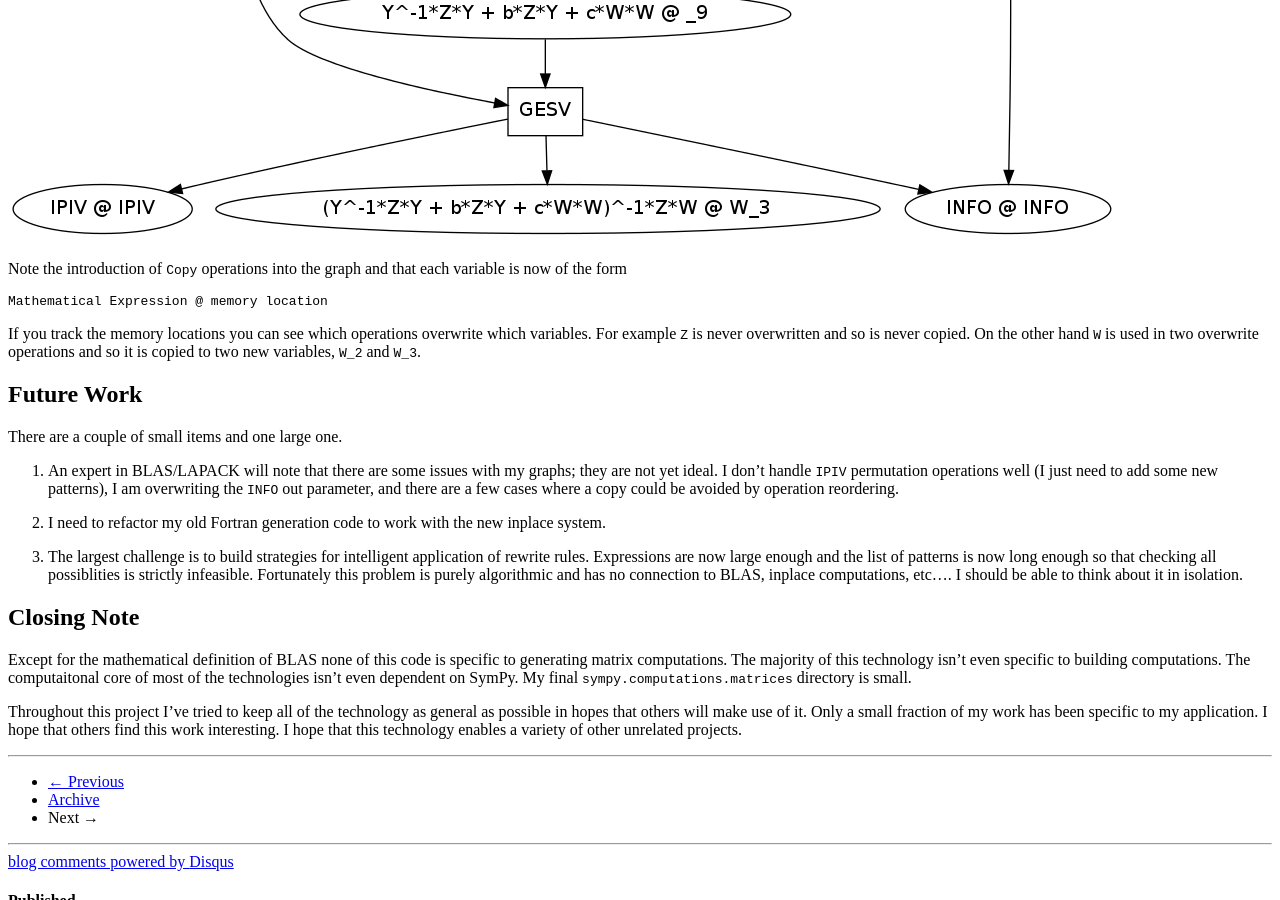
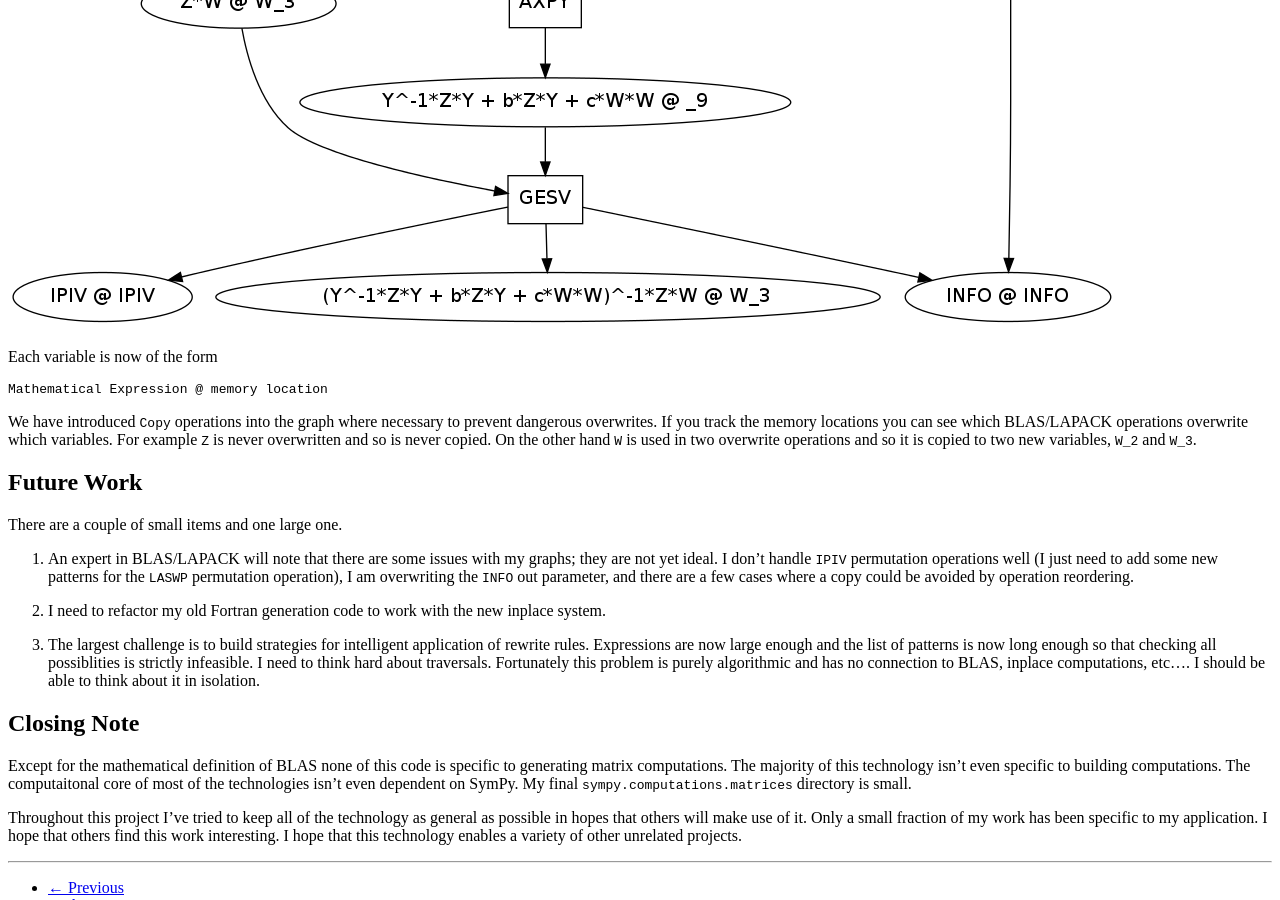
Before and after one commit to besyskymnbk/blog, a Jekyll site: the page built from _posts/work/2012-11-23-BuildingComputations.md, in a window 1280 px wide and 900 px high, scrolled down 3627 px. Built offline with Jekyll 4.4.1, drawn with Linux system fonts in a browser that asks for light colours; comment, search, counter and statistics services are not loaded; some of the changed text lies outside the part shown.

Commit message:
minor edits

```diff
--- a/_posts/work/2012-11-23-BuildingComputations.md
+++ b/_posts/work/2012-11-23-BuildingComputations.md
@@ -29,12 +29,12 @@ following form
     Source:     alpha*A*B
     Target:     SYMM(alpha, A, B, S.Zero, B)
     Wilds:      alpha, A, B
-    Condition:  Q.symmetric(A) | Q.symmetric(B))
+    Condition:  Q.symmetric(A) | Q.symmetric(B)
 {% endhighlight %}
 
 This means that we convert the expression `alpha*A*B` into the computation `SYMM(alpha, A, B, S.Zero, B)` (a SYmmetric Matrix Multiply) for any `(alpha, A, B)` when either `A` is symmetric or `B` is symmetric.
 
-Thanks to [unification]({{BASE_PATH}}/work/2012/11/01/Unification/) rewrite patterns are simple to make.  Someone who is familiar with BLAS/LAPACK but unfamiliar with compilers would be able to make many of these easily.
+Thanks to [unification]({{BASE_PATH}}/work/2012/11/01/Unification/) rewrite patterns are easy to write.  Someone who is familiar with BLAS/LAPACK but unfamiliar with compilers would be able to make these easily.
 
 Expressions to Computations
 ---------------------------
@@ -49,11 +49,11 @@ into a computation.  We start with an identity computation
     identcomp.show()
 {% endhighlight %}
 
-Computations are able to print themselves in the [DOT Language](http://en.wikipedia.org/wiki/DOT_language) enabling simple visualization
+Computations are able to print themselves in the [DOT Language](http://en.wikipedia.org/wiki/DOT_language) enabling simple visualization. Here we see a computation that produces the expression we want but its input is the same.  We'd prefer one that had more atomic inputs like `a, b, c, W, X, Y, Z`
 
 ![]({{ BASE_PATH }}/images/complex-matrix-computation-identity.png)
 
-We convert each of our patterns into a rule.  This rule looks at the inputs and, if it finds a matching expression adds on a new computation to break down that expression.  We use [branching strategies]({{BASE_PATH}}/work/2012/11/09/BranchingStrategies/) to orchestrate *how* these rules are applied.  This is accomplished in the last line of the `make_matrix_rule` function
+Our patterns know how to break down big computations into smaller ones.  We convert each of our patterns into a rule.  This rule looks at the inputs and, if it finds a matching expression adds on a new computation to break down that expression.  We use [branching strategies]({{BASE_PATH}}/work/2012/11/09/BranchingStrategies/) to orchestrate *how* these rules are applied.  This is accomplished in the last line of the `make_matrix_rule` function
 
 {% highlight python %}
     def make_matrix_rule(patterns, assumptions):
@@ -72,12 +72,14 @@ This function combines the logic (`patterns/assumptions`) with the control (`exh
 
 ![]({{ BASE_PATH }}/images/complex-matrix-computation.png)
 
+We still have same output but now the input is broken down into smaller pieces by a set of computations.  These computations are arranged in a graph based on their dependencies.  We had to use a `GESV`, a `POSV`, two `GEMM`s a `SYMM` and two `AXPY`s to break down this computation.  Our inputs are now `a,b,c,W,X,Y,Z` as desired.
+
 `rule(identcomp)` iterates over all possible computations to compute this expression.  If you are not satisfied with the computation above you may ask for more.
 
 Inplace Computations
 --------------------
 
-BLAS/LAPACK routines are *inplace*; they write their results to the memory locations of some of their inputs.  We have a separate system to deal with inplace computations.
+The BLAS/LAPACK routines are *inplace*; they write their results to the memory locations of some of their inputs.  The above *matheamtical* graph doesn't have the necessary information to think about this *computational* concern. We have a separate system to deal with inplace computations.
 
 {% highlight python %}
     from sympy.computations.inplace import inplace_compile
@@ -87,22 +89,23 @@ BLAS/LAPACK routines are *inplace*; they write their results to the memory locat
 
 ![]({{ BASE_PATH }}/images/complex-matrix-computation-inplace.png)
 
-Note the introduction of `Copy` operations into the graph and that each variable is now of the form
+Each variable is now of the form
 
     Mathematical Expression @ memory location
 
-If you track the memory locations you can see which operations overwrite which variables.  For example `Z` is never overwritten and so is never copied. On the other hand `W` is used in two overwrite operations and so it is copied to two new variables, `W_2` and `W_3`.
+We have introduced `Copy` operations into the graph where necessary to prevent dangerous overwrites.
+If you track the memory locations you can see which BLAS/LAPACK operations overwrite which variables.  For example `Z` is never overwritten and so is never copied. On the other hand `W` is used in two overwrite operations and so it is copied to two new variables, `W_2` and `W_3`.
 
 Future Work
 -----------
 
 There are a couple of small items and one large one.
 
-1.  An expert in BLAS/LAPACK will note that there are some issues with my graphs; they are not yet ideal.  I don't handle `IPIV` permutation operations well (I just need to add some new patterns), I am overwriting the `INFO` out parameter, and there are a few cases where a copy could be avoided by operation reordering.
+1.  An expert in BLAS/LAPACK will note that there are some issues with my graphs; they are not yet ideal.  I don't handle `IPIV` permutation operations well (I just need to add some new patterns for the `LASWP` permutation operation), I am overwriting the `INFO` out parameter, and there are a few cases where a copy could be avoided by operation reordering.
 
 2.  I need to refactor my old Fortran generation code to work with the new inplace system.
 
-3.  The largest challenge is to build strategies for intelligent application of rewrite rules.  Expressions are now large enough and the list of patterns is now long enough so that checking all possiblities is strictly infeasible.  Fortunately this problem is purely algorithmic and has no connection to BLAS, inplace computations, etc....  I should be able to think about it in isolation.
+3.  The largest challenge is to build strategies for intelligent application of rewrite rules.  Expressions are now large enough and the list of patterns is now long enough so that checking all possiblities is strictly infeasible.  I need to think hard about traversals.  Fortunately this problem is purely algorithmic and has no connection to BLAS, inplace computations, etc....  I should be able to think about it in isolation.
 
 Closing Note
 ------------
```
Also changed, not shown: other parts of _posts/work/2012-11-23-BuildingComputations.md (+1 -1 lines).
